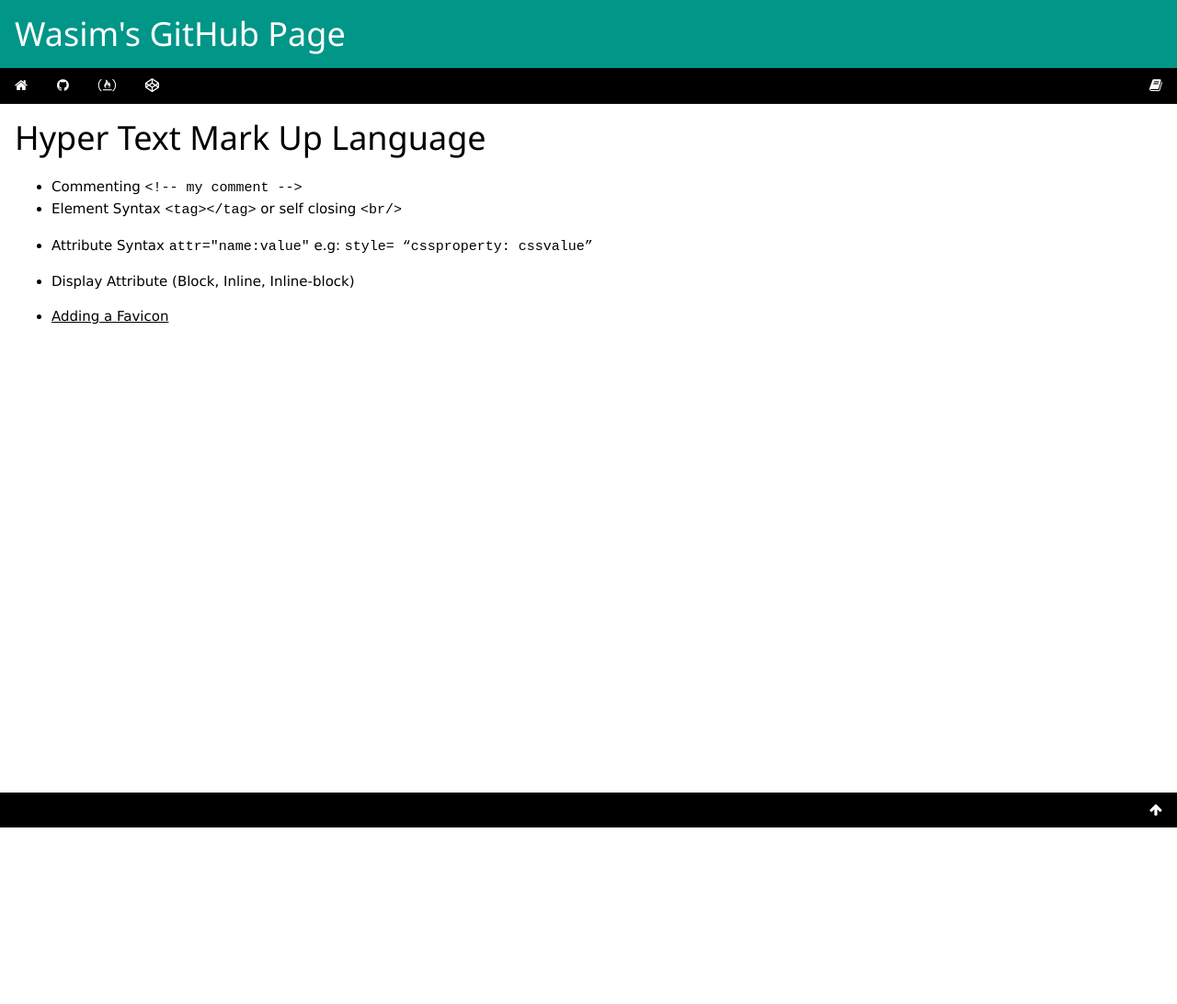
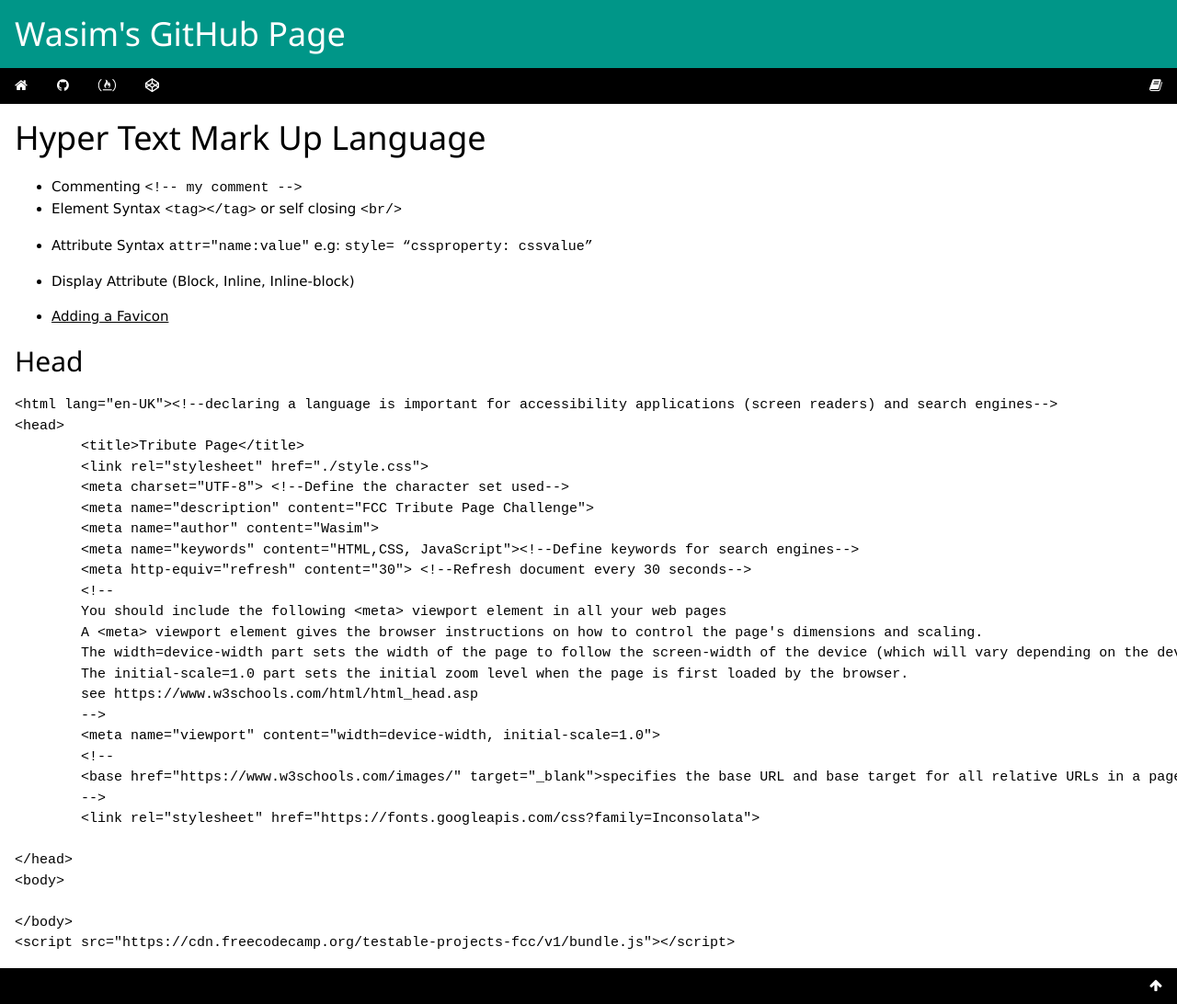
Before and after one commit to wasim-j/wasim-j.github.io, a Jekyll site: the page built from notes/front-end/html/index.md, in a window 1280 px wide. Shown: the whole page at 92% size. Built offline with Jekyll 4.4.1, drawn with Linux system fonts in a browser that asks for light colours; our own code applies the rules of GitHub Pages for plain Markdown files; before the commit the page ends 900 px from its top, so only the background shows below that.

Commit message:
update html notes

```diff
--- a/_includes/footer.html
+++ b/_includes/footer.html
@@ -1,3 +1,3 @@
-<footer class="w3-bottom w3-bar w3-black">
+<footer class="w3-bar w3-black">
 	<a href="#navbar" class="w3-bar-item w3-button w3-right"><i class="fa fa-arrow-up"></i></a>
 </footer>
--- a/_includes/nav.html
+++ b/_includes/nav.html
@@ -3,6 +3,6 @@
 	<a href={{site.url}} class="w3-bar-item w3-button"><i class="fa fa-home"></i></a>
 	<a href="https://github.com/wasim-j" class="w3-bar-item w3-button"><i class="fa fa-github"></i></a>
 	<a href={{"/fcc/index.html" | prepend: site.url}} class="w3-bar-item w3-button"><i class="fa fa-free-code-camp"></i></a>
-	<a href="https://codepen.io/" class="w3-bar-item w3-button"><i class="fa fa-codepen"></i></a>
+	<a href="https://codepen.io/wasim-j" class="w3-bar-item w3-button"><i class="fa fa-codepen"></i></a>
 	<a href={{"/notes/index.html" | prepend: site.url}} class="w3-bar-item w3-button w3-right"><i class="fa fa-book"></i></a>
 </nav>
--- a/css/style.css
+++ b/css/style.css
@@ -0,0 +1,3 @@
+main {
+	min-height: 99vh;
+}
--- a/notes/front-end/html/index.md
+++ b/notes/front-end/html/index.md
@@ -9,3 +9,33 @@
 
 
 - [Adding a Favicon](https://www.hostinger.co.uk/tutorials/how-to-add-favicon-to-website)
+
+## Head
+
+	<html lang="en-UK"><!--declaring a language is important for accessibility applications (screen readers) and search engines-->
+	<head>
+		<title>Tribute Page</title>
+		<link rel="stylesheet" href="./style.css">
+		<meta charset="UTF-8"> <!--Define the character set used-->
+		<meta name="description" content="FCC Tribute Page Challenge">
+		<meta name="author" content="Wasim">
+		<meta name="keywords" content="HTML,CSS, JavaScript"><!--Define keywords for search engines-->
+		<meta http-equiv="refresh" content="30"> <!--Refresh document every 30 seconds-->
+		<!--
+		You should include the following <meta> viewport element in all your web pages
+		A <meta> viewport element gives the browser instructions on how to control the page's dimensions and scaling.
+		The width=device-width part sets the width of the page to follow the screen-width of the device (which will vary depending on the device).
+		The initial-scale=1.0 part sets the initial zoom level when the page is first loaded by the browser.
+		see https://www.w3schools.com/html/html_head.asp
+		-->
+		<meta name="viewport" content="width=device-width, initial-scale=1.0">
+		<!--
+		<base href="https://www.w3schools.com/images/" target="_blank">specifies the base URL and base target for all relative URLs in a page
+		-->
+		<link rel="stylesheet" href="https://fonts.googleapis.com/css?family=Inconsolata">
+
+	</head>
+	<body>
+
+	</body>
+	<script src="https://cdn.freecodecamp.org/testable-projects-fcc/v1/bundle.js"></script>
```
Also changed, not shown: notes/front-end/css/index.md (+2 -0 lines).
